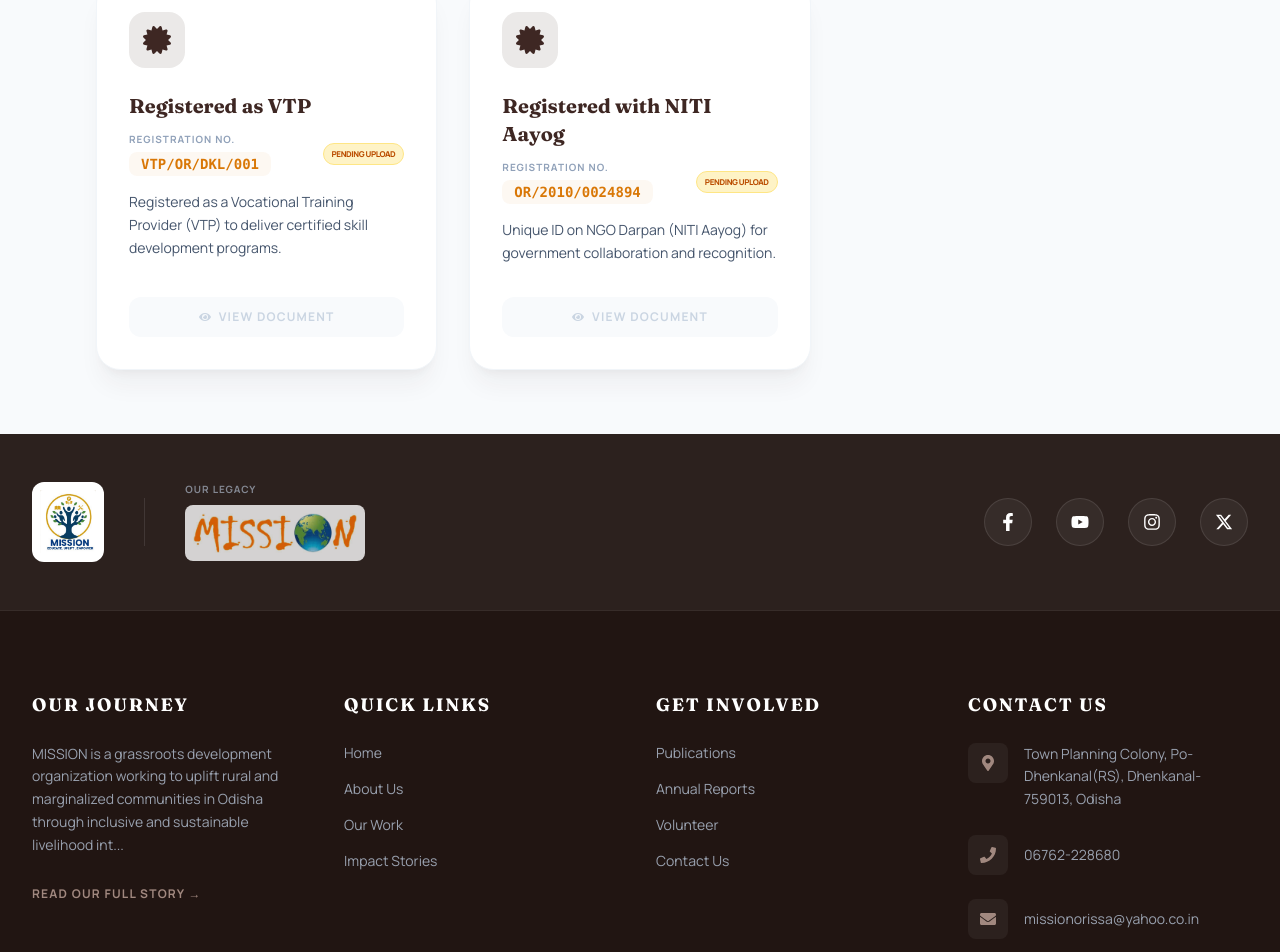
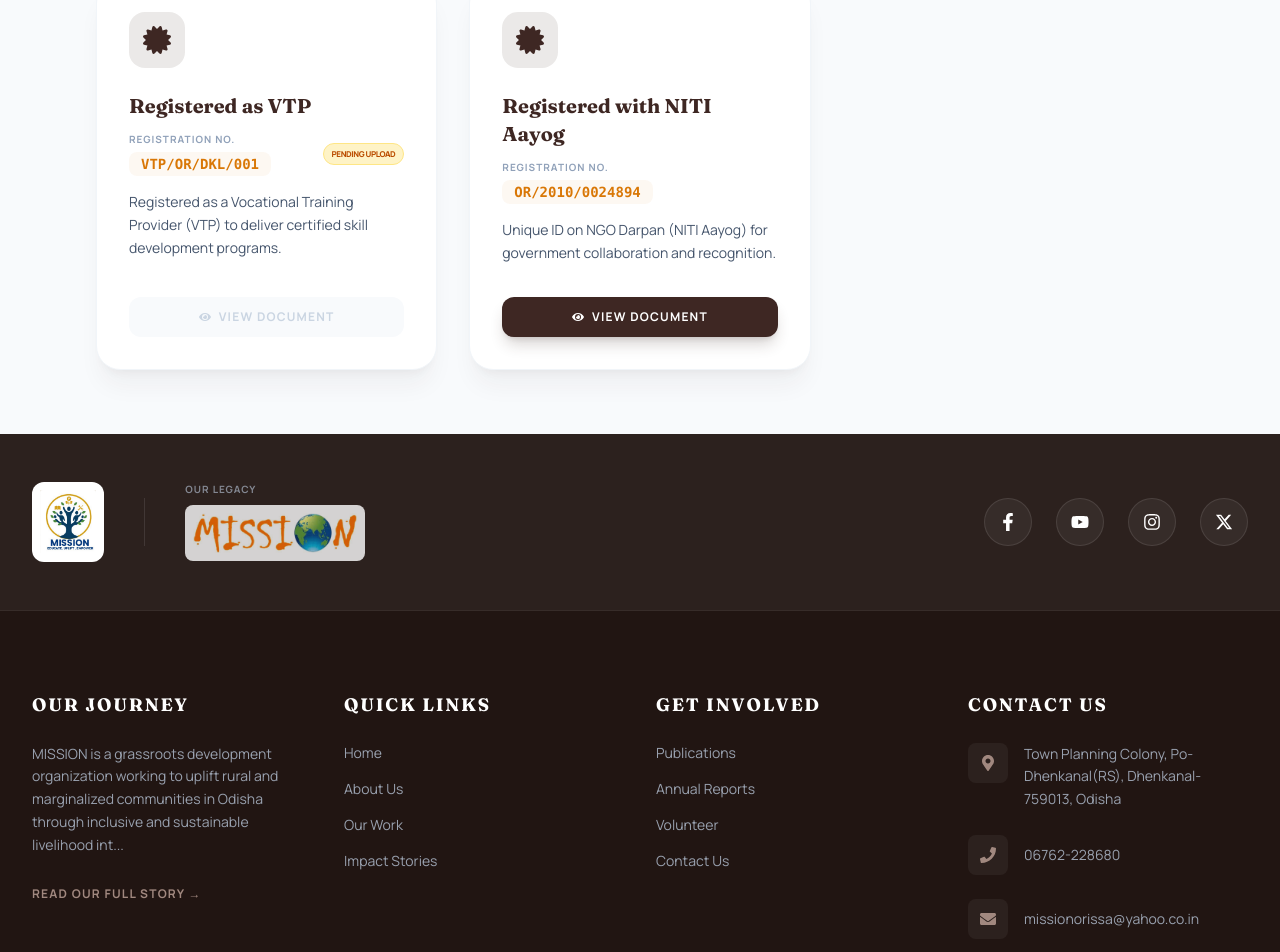
Before and after one commit to anisthdev/mission-ngo, a React (Vite) app: page /about in a window 1280 px wide. Shown: the part 5249-6201 px from the top of the page. Built offline with nearby package versions, Linux system fonts and the light colour scheme.

Commit message:
feat: add NGO Darpan registration document
- Upload NGO Darpan registration document (registration-darpan.pdf)

- Update About page to link the new document and remove 'Pending Upload' status

```diff
--- a/src/pages/About.jsx
+++ b/src/pages/About.jsx
@@ -37,8 +37,7 @@ const About = () => {
       title: "Registered with NITI Aayog",
       number: organizationInfo.registrations.nitiAayogUID,
       description: "Unique ID on NGO Darpan (NITI Aayog) for government collaboration and recognition.",
-      file: "/reports/registration-document.pdf",
-      missing: true
+      file: "/reports/registration-darpan.pdf"
     }
   ];
 
```
Also changed, not shown: 1 other file (tests, documents, lock files or other folders).
